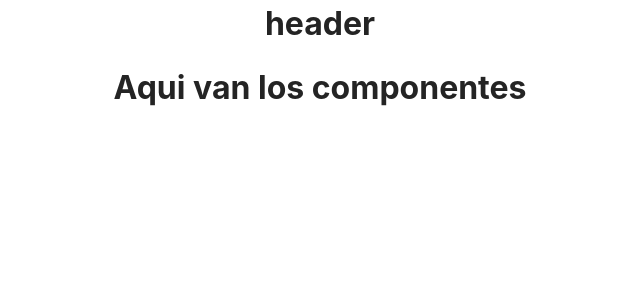
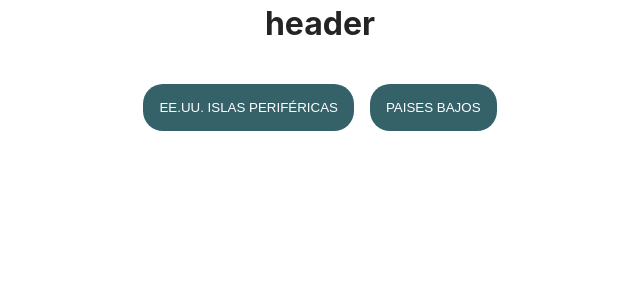
Before and after one commit to Issblann/geoQuiza-taller7, a React (Vite) app: page / in a window 1280 px wide. Shown: the top 300 px of the page, without its empty margins (320-960 px from the left). Built offline with nearby package versions, Linux system fonts and the light colour scheme.

Commit message:
agrego componente a layout

```diff
--- a/src/App.jsx
+++ b/src/App.jsx
@@ -1,10 +1,11 @@
 import './App.css';
+import BotonBanderas from './components/botonBanderas/boton-banderas';
 import Layout from './layout/layout';
 
 function App() {
   return (
     <Layout>
-      <h1>Aqui van los componentes</h1>
+      <BotonBanderas />
     </Layout>
   );
 }
```
